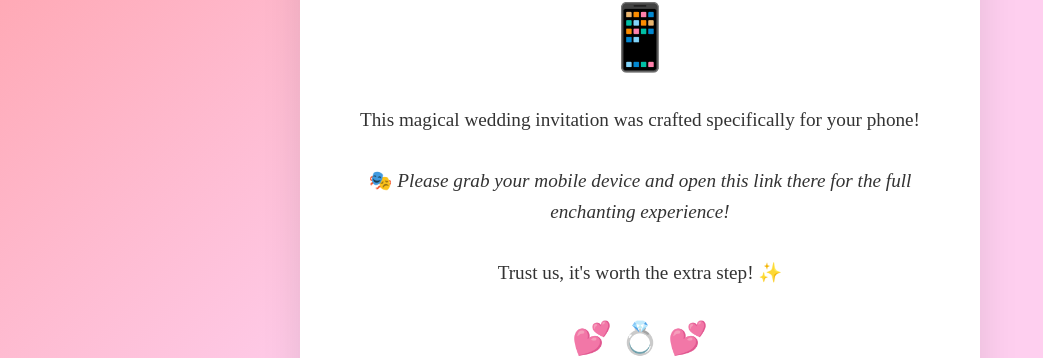
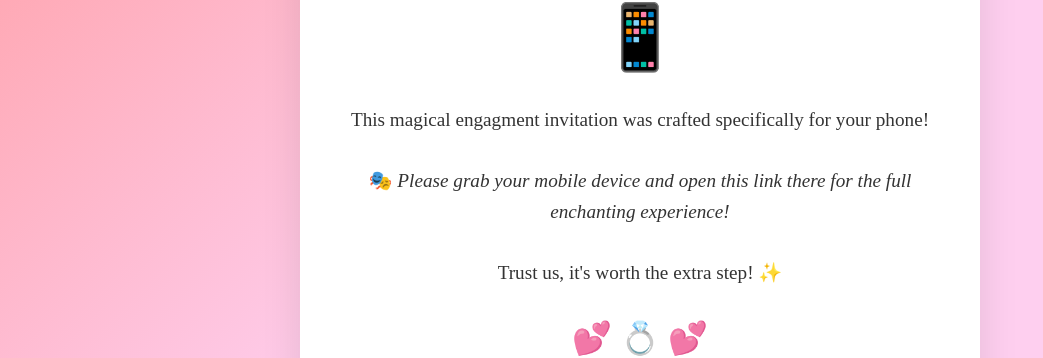
Before and after one commit to MaythamGhaly/engagment-initation, a Vue app: page / in a window 1280 px wide. Shown: the part 313-671 px from the top of the page, without its empty margins (0-1043 px from the left). Built offline with nearby package versions, Linux system fonts and the light colour scheme.

Commit message:
fix bugs

```diff
--- a/src/App.vue
+++ b/src/App.vue
@@ -29,7 +29,7 @@ onMounted(() => {
       <h1 class="desktop-title">📱 Oops! This invitation is mobile-exclusive! 📱</h1>
       <div class="phone-emoji">📱</div>
       <p class="desktop-text">
-        This magical wedding invitation was crafted specifically for your phone!
+        This magical engagment invitation was crafted specifically for your phone!
         <br><br>
         🎭 <em>Please grab your mobile device and open this link there for the full enchanting experience!</em>
         <br><br>
```
